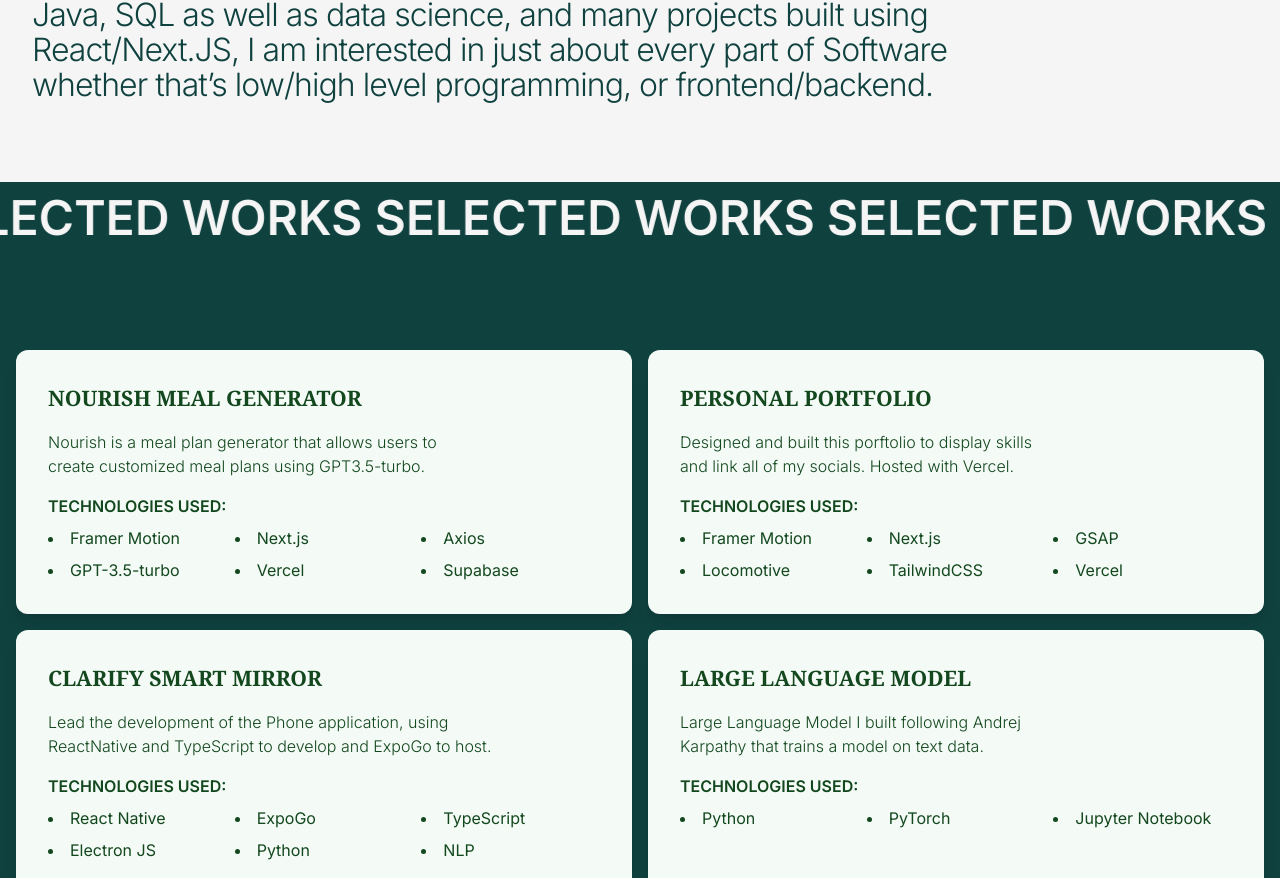
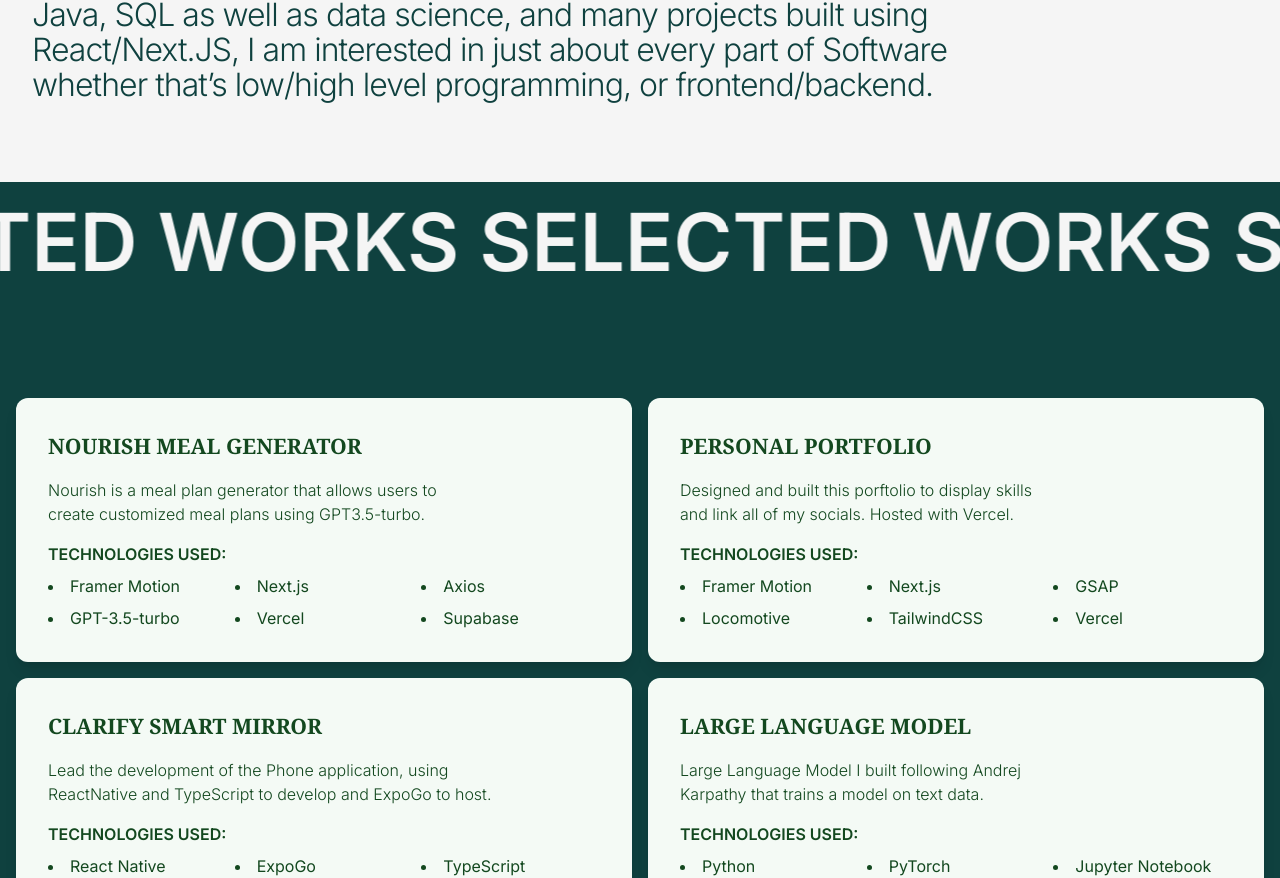
Before and after one commit to AlexSteeves/Portfolio.V0.0.4, a Next.js app: page / in a window 1280 px wide. Shown: the part 1213-2091 px from the top of the page. Built offline with nearby package versions, Linux system fonts and the light colour scheme.

Commit message:
Lenis update

```diff
--- a/app/components/SharedComponents/Slider.jsx
+++ b/app/components/SharedComponents/Slider.jsx
@@ -3,7 +3,7 @@
 import { useRef } from "react";
 
 export default function Slider({ text, direction }) {
-  const outputText = (text + " ").repeat(4);
+  const outputText = (text + " ").repeat(8);
   const container = useRef(null);
   const { scrollYProgress } = useScroll({
     target: container,
@@ -19,10 +19,10 @@
   return (
     <div className="h-fill overflow-hidden bg-[#0F413F]" ref={container}>
       <motion.div
-        className="whitespace-nowrap flex relative"
-        style={{ x: sliderProgress, left: "-40%", willChange: "transform" }}
+        className="whitespace-nowrap flex relative left-[-20%]"
+        style={{ x: sliderProgress, willChange: "transform" }}
       >
-        <p className="uppercase whitespace-nowrap mx-5 font-semibold text-[#F5F5F5] text-[3rem]">
+        <p className="uppercase whitespace-nowrap mx-5 font-semibold text-[#F5F5F5] text-[3rem] md:text-[4rem] xl:text-[5rem]">
           {outputText}
         </p>
       </motion.div>
--- a/app/page.js
+++ b/app/page.js
@@ -10,11 +10,12 @@
 import Footer from "./components/Footer";
 import Experience from "./components/Experience";
 import Projects from "./components/Projects";
+import "lenis/dist/lenis.css";
+
 export default function Home() {
   const [isLoading, setIsLoading] = useState(true);
 
   useEffect(() => {
-    (async () => {
     const lenis = new Lenis();
     const raf = (time) => {
       lenis.raf(time);
@@ -27,7 +28,6 @@
       document.body.style.cursor = "default";
       window.scrollTo(0, 0);
     }, 100);
-    })();
   }, []);
 
   return (
--- a/package.json
+++ b/package.json
@@ -14,6 +14,7 @@
     "fa-icons": "^0.2.0",
     "framer-motion": "^11.0.14",
     "gsap": "^3.12.5",
+    "lenis": "^1.1.17",
     "locomotive-scroll": "^5.0.0-beta.11",
     "next": "14.1.0",
     "react": "^18",
```
Also changed, not shown: 1 other file (tests, documents, lock files or other folders). Lines whose indentation alone changed are shown as unchanged.
